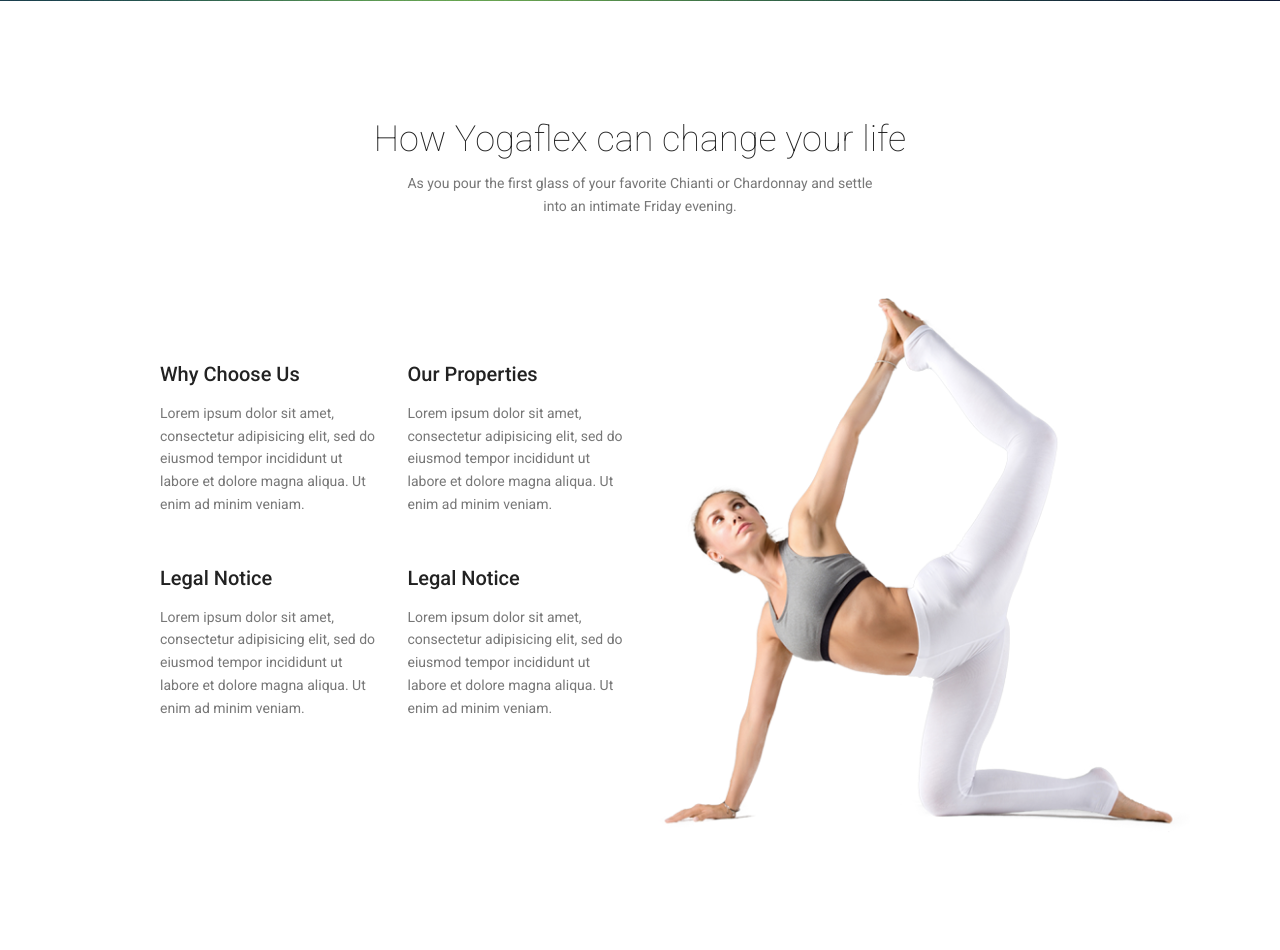
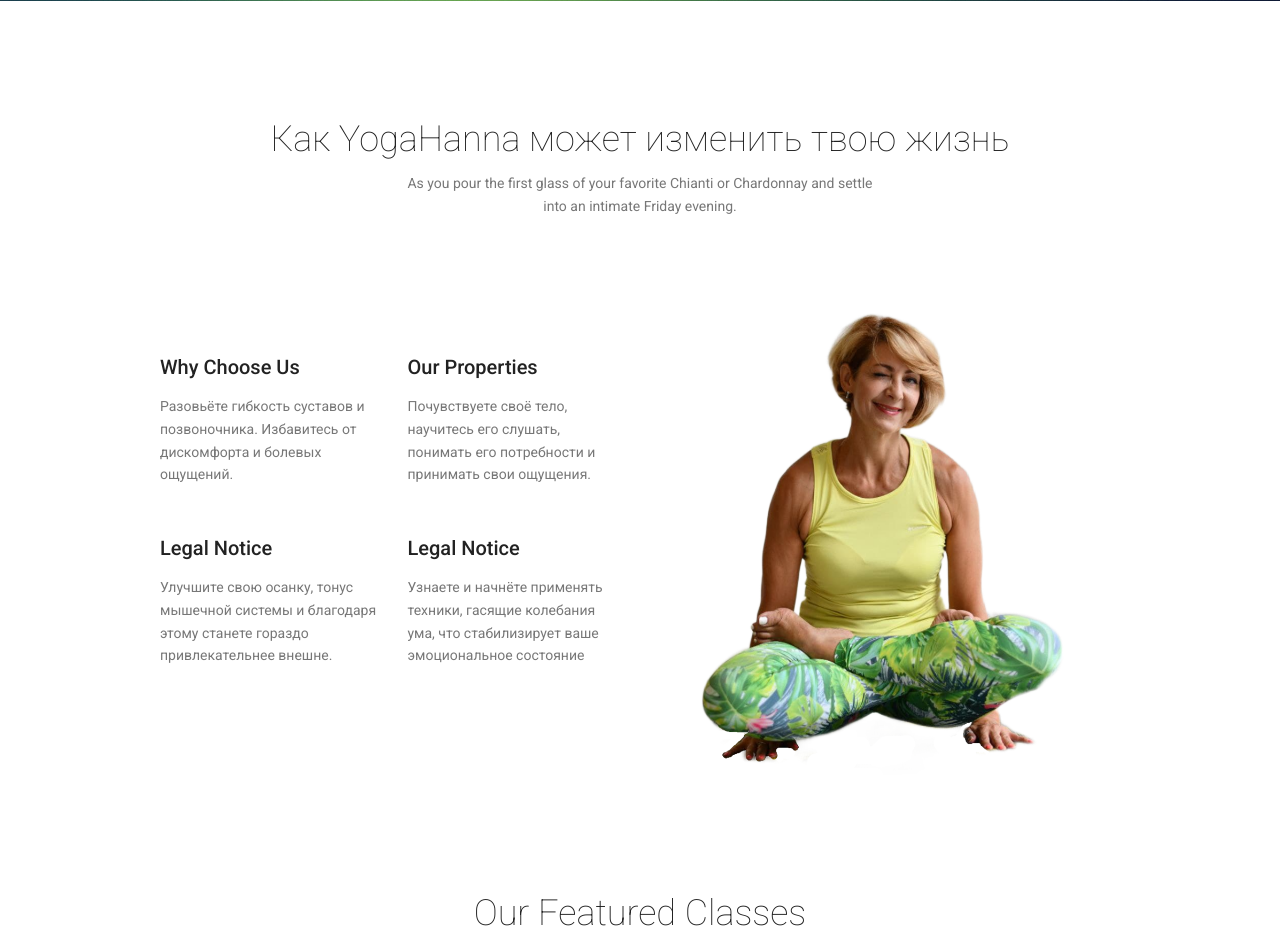
Before and after one commit to polinanechaeva25/yoga, a Django app: page / in a window 1280 px wide. Shown: the part 799-1749 px from the top of the page. Run offline with Django 3.2, Linux system fonts and the light colour scheme; some libraries are stand-ins or nearby versions.

Commit message:
second part of main page

```diff
--- a/mainapp/templates/mainapp/index.html
+++ b/mainapp/templates/mainapp/index.html
@@ -17,7 +17,7 @@
 	<!-- meta character set -->
 	<meta charset="UTF-8">
 	<!-- Site Title -->
-	<title>Yogaflex</title>
+	<title>YogaHanna</title>
 
 	<link href="https://fonts.googleapis.com/css?family=Roboto:100,200,300,400,500,700" rel="stylesheet">
 	<!--
@@ -109,13 +109,13 @@
 	</section>
 	<!-- End banner Area -->
 
-	<!-- Start About Us Area -->
+<!-- Start About Us Area -->
 	<section class="about-area section-gap">
 		<div class="container">
 			<div class="row d-flex justify-content-center">
 				<div class="col-lg-12">
 					<div class="section-title-wrap text-center">
-						<h1>How Yogaflex can change your life</h1>
+						<h1>Как YogaHanna может изменить твою жизнь</h1>
 						<p>As you pour the first glass of your favorite Chianti or Chardonnay and settle into an intimate Friday evening.</p>
 					</div>
 				</div>
@@ -128,8 +128,7 @@
 							<div class="single-about">
 								<h4>Why Choose Us</h4>
 								<p>
-									Lorem ipsum dolor sit amet, consectetur adipisicing elit, sed do eiusmod tempor incididunt ut labore et dolore magna aliqua.
-									Ut enim ad minim veniam.
+									Разовьёте гибкость суставов и позвоночника. Избавитесь от дискомфорта и болевых ощущений.
 								</p>
 							</div>
 						</div>
@@ -137,8 +136,7 @@
 							<div class="single-about">
 								<h4>Our Properties</h4>
 								<p>
-									Lorem ipsum dolor sit amet, consectetur adipisicing elit, sed do eiusmod tempor incididunt ut labore et dolore magna aliqua.
-									Ut enim ad minim veniam.
+									Почувствуете своё тело, научитесь его слушать, понимать его потребности и принимать свои ощущения.
 								</p>
 							</div>
 						</div>
@@ -146,8 +144,7 @@
 							<div class="single-about">
 								<h4>Legal Notice</h4>
 								<p>
-									Lorem ipsum dolor sit amet, consectetur adipisicing elit, sed do eiusmod tempor incididunt ut labore et dolore magna aliqua.
-									Ut enim ad minim veniam.
+									Улучшите свою осанку, тонус мышечной системы и благодаря этому станете гораздо привлекательнее внешне.
 								</p>
 							</div>
 						</div>
@@ -155,8 +152,7 @@
 							<div class="single-about">
 								<h4>Legal Notice</h4>
 								<p>
-									Lorem ipsum dolor sit amet, consectetur adipisicing elit, sed do eiusmod tempor incididunt ut labore et dolore magna aliqua.
-									Ut enim ad minim veniam.
+									Узнаете и начнёте применять техники, гасящие колебания ума, что стабилизирует ваше эмоциональное состояние
 								</p>
 							</div>
 						</div>
@@ -164,7 +160,7 @@
 				</div>
 
 				<div class="col-lg-6 about-left">
-					<img class="img-fluid" src="{% static 'img/about-img.png' %}" alt="">
+					<img class="img-fluid" src="{% static 'img/about-img.png' %}" width="450"  alt="">
 				</div>
 			</div>
 		</div>
```
Also changed, not shown: static/img/about-img.png, static/img/about-img_old.png (added).
